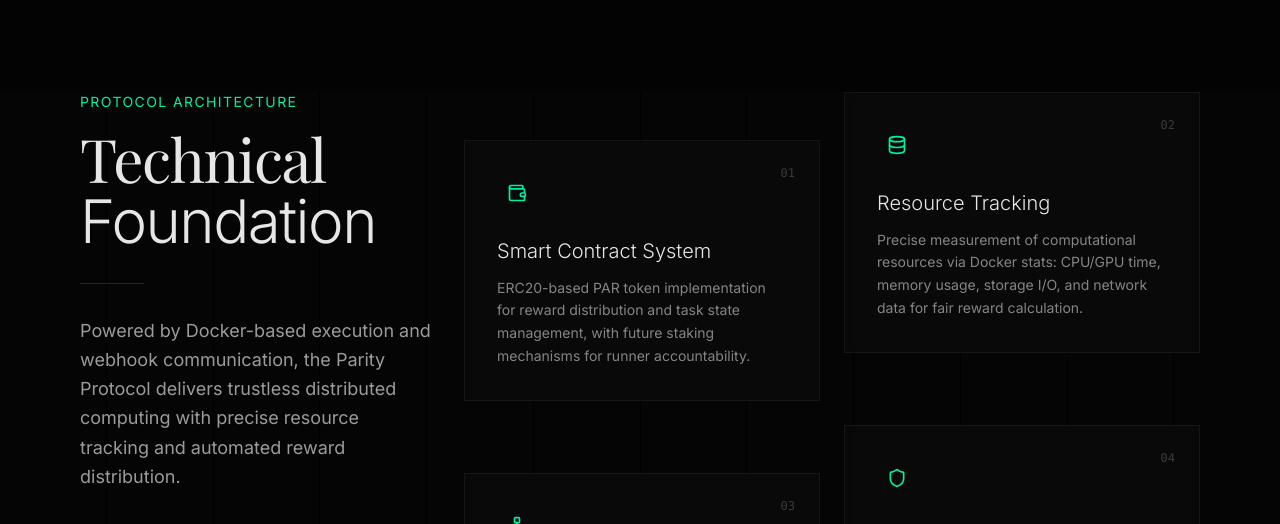
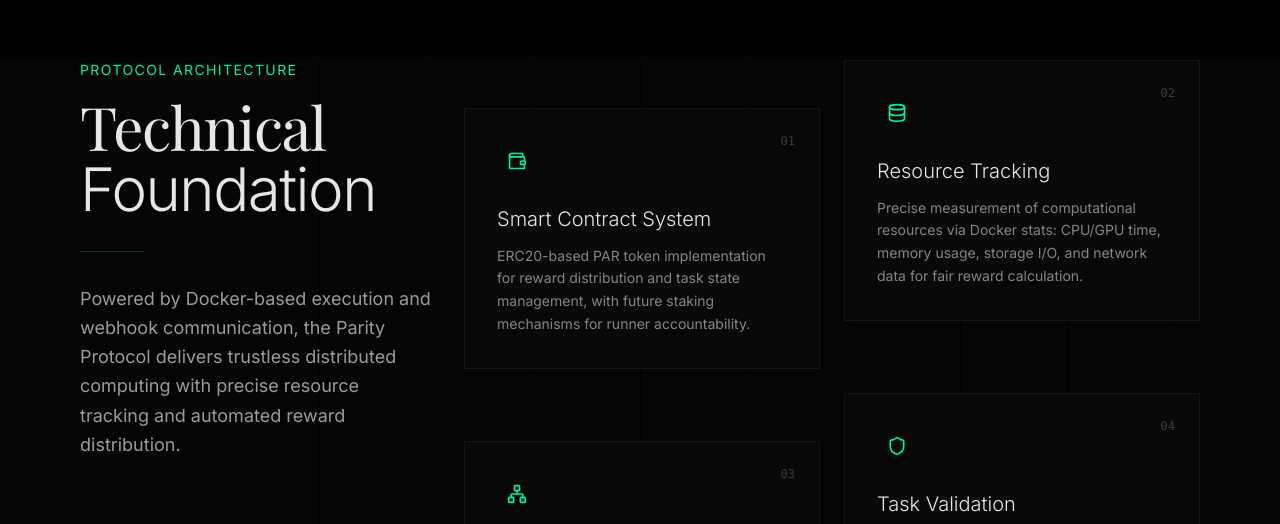
Before and after one commit to theblitlabs/parity-website, a Next.js app: page / in a window 1280 px wide. Shown: the part 2196-2720 px from the top of the page. Built offline with nearby package versions, Linux system fonts and the light colour scheme.

Commit message:
refactor: reduce padding in Technology section for improved layout

```diff
--- a/app/components/sections/TechnologySection.tsx
+++ b/app/components/sections/TechnologySection.tsx
@@ -55,7 +55,7 @@ const technologies = [
 
 export const TechnologySection = () => {
   return (
-    <Section label="Technology" className="relative overflow-hidden py-40">
+    <Section label="Technology" className="relative overflow-hidden py-16">
       {/* Swiss-inspired grid background */}
       <div className="absolute inset-0">
         <div className="absolute inset-0 bg-black" />
```
Also changed, not shown: 2 other files (tests, documents, lock files or other folders).
